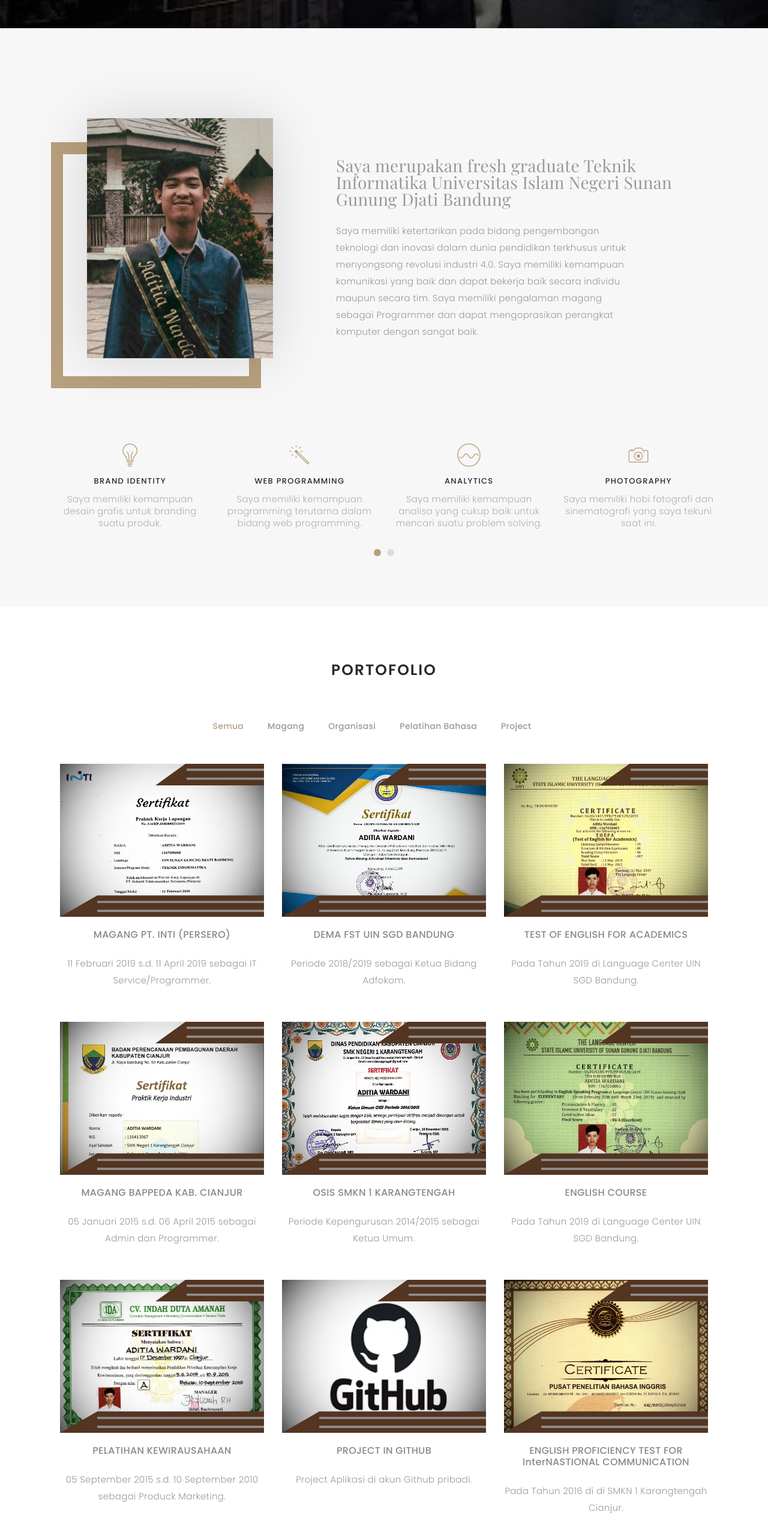
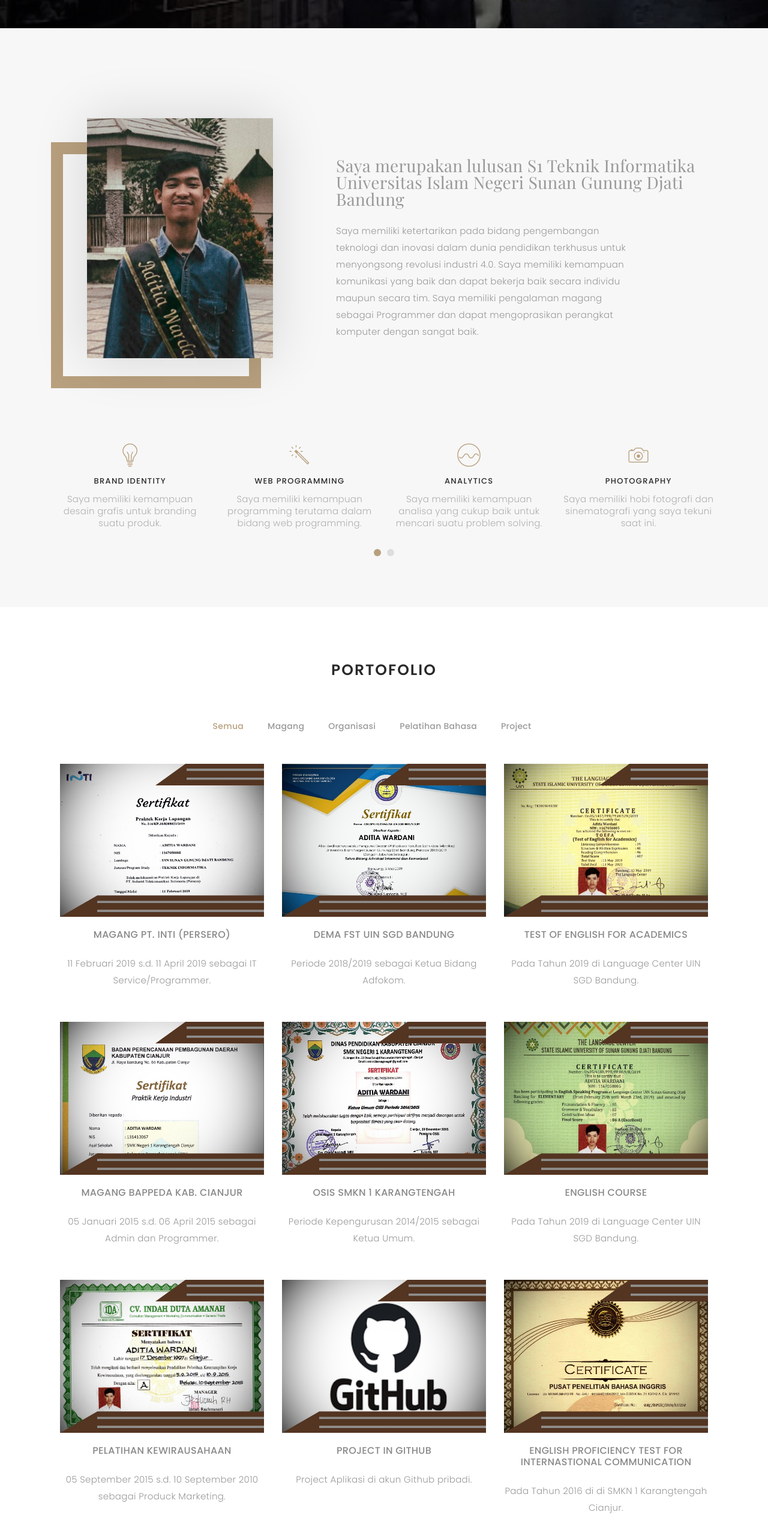
Before and after one commit to aditiawarda/portofolio, a plain HTML site: page index.html in a window 1280 px wide. Shown: the part 753-3313 px from the top of the page at 60% size. Drawn offline with nearby package versions, Linux system fonts and the light colour scheme; files whose address does not match are found by name; a web font is replaced by a local one.

Commit message:
ubah dikit

```diff
--- a/index.html
+++ b/index.html
@@ -100,7 +100,7 @@
         <div class="col-lg-7">
           <div class="about-descr">
 
-            <p class="p-heading"> Saya merupakan fresh graduate Teknik Informatika Universitas Islam Negeri Sunan Gunung Djati Bandung </p>
+            <p class="p-heading"> Saya merupakan lulusan S1 Teknik Informatika Universitas Islam Negeri Sunan Gunung Djati Bandung </p>
             <p class="separator">Saya memiliki ketertarikan pada bidang pengembangan teknologi dan inovasi dalam dunia pendidikan terkhusus untuk menyongsong revolusi industri 4.0. Saya memiliki kemampuan komunikasi yang baik dan dapat bekerja baik secara individu maupun secara tim. Saya memiliki pengalaman magang sebagai Programmer dan dapat mengoprasikan perangkat komputer dengan sangat baik.</p>
 
           </div>
@@ -122,7 +122,7 @@
 
             <center><i class="ion-ios-browsers-outline"></i></center>
             <span><center>UI/UX DESIGN</center></span>
-            <p class="separator"><center>Saya memiliki kemampuan dalam bidang UI/UX Design untuk merancan sebuah aplikasi.</center></p>
+            <p class="separator"><center>Saya memiliki kemampuan dalam bidang UI/UX Design untuk merancang sebuah aplikasi.</center></p>
 
           </div>
 
@@ -279,13 +279,9 @@
               </a>
               <br>
               <br>
-              <h6>ENGLISH PROFICIENCY TEST FOR InterNASTIONAL COMMUNICATION</h6>
+              <h6>ENGLISH PROFICIENCY TEST FOR INTERNASTIONAL COMMUNICATION</h6>
               <p>Pada Tahun 2016 di di SMKN 1 Karangtengah Cianjur.</p>
             </div>
-
-
-
-
 
           </div>
         </div>
@@ -317,7 +313,6 @@
 
             </div>
           </div>
-
         </div>
       </div>
     </div>
@@ -360,5 +355,4 @@
   <script src="js/main.js"></script>
 
 </body>
-
 </html>
```
